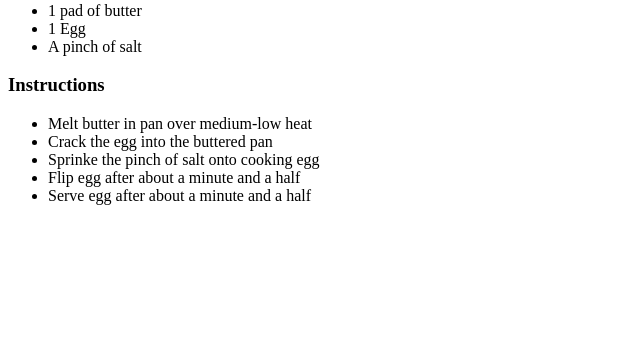
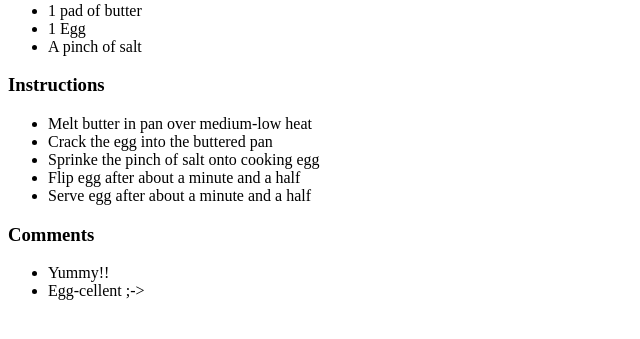
Before and after one commit to rveliza/forms_cookbook_flask, a Flask app: page /recipe/1 in a window 1280 px wide. Shown: the part 221-560 px from the top of the page, without its empty margins (0-640 px from the left). Run offline with Flask 3, Linux system fonts and the light colour scheme.

Commit message:
helper.py: create comments dict, app.py: import comments and render as template_comments in recipe route, recipe.html: display comments using for loop

```diff
--- a/app.py
+++ b/app.py
@@ -1,5 +1,5 @@
 from flask import Flask, render_template
-from helper import recipes, types, descriptions, ingredients, instructions
+from helper import recipes, types, descriptions, ingredients, instructions, comments
 
 app = Flask(__name__)
 
@@ -20,7 +20,8 @@ def recipe(id):
                            template_type = types[id],
                            template_description = descriptions[id],
                            template_ingredients = ingredients[id],
-                           template_instructions = instructions[id])
+                           template_instructions = instructions[id],
+                           template_comments = comments[id])
 
 @app.route('/about')
 def about():
--- a/helper.py
+++ b/helper.py
@@ -27,4 +27,9 @@ instructions = {
     2: {"Step 3": "Put the pad of butter on the toasted bread",
         "Step 4": "After a minute spread the melted butter onto the bread", "Step 1": "Put the bread in the toaster",
         "Step 2": "Take the toast out of the toaster"}
-        }
+}
+
+comments = {
+    1: ["Yummy!!", "Egg-cellent ;->"],
+    2: ["Toasty", "What a great recipe!"]
+}
--- a/templates/recipe.html
+++ b/templates/recipe.html
@@ -22,4 +22,11 @@
         {% endfor %}
     </ul>
 
+    <h3>Comments</h3>
+    <ul>
+    {% for comment in template_comments %}
+        <li>{{ comment }}</li>
+    {% endfor %}
+    </ul>
+
 {% endblock %}
```
